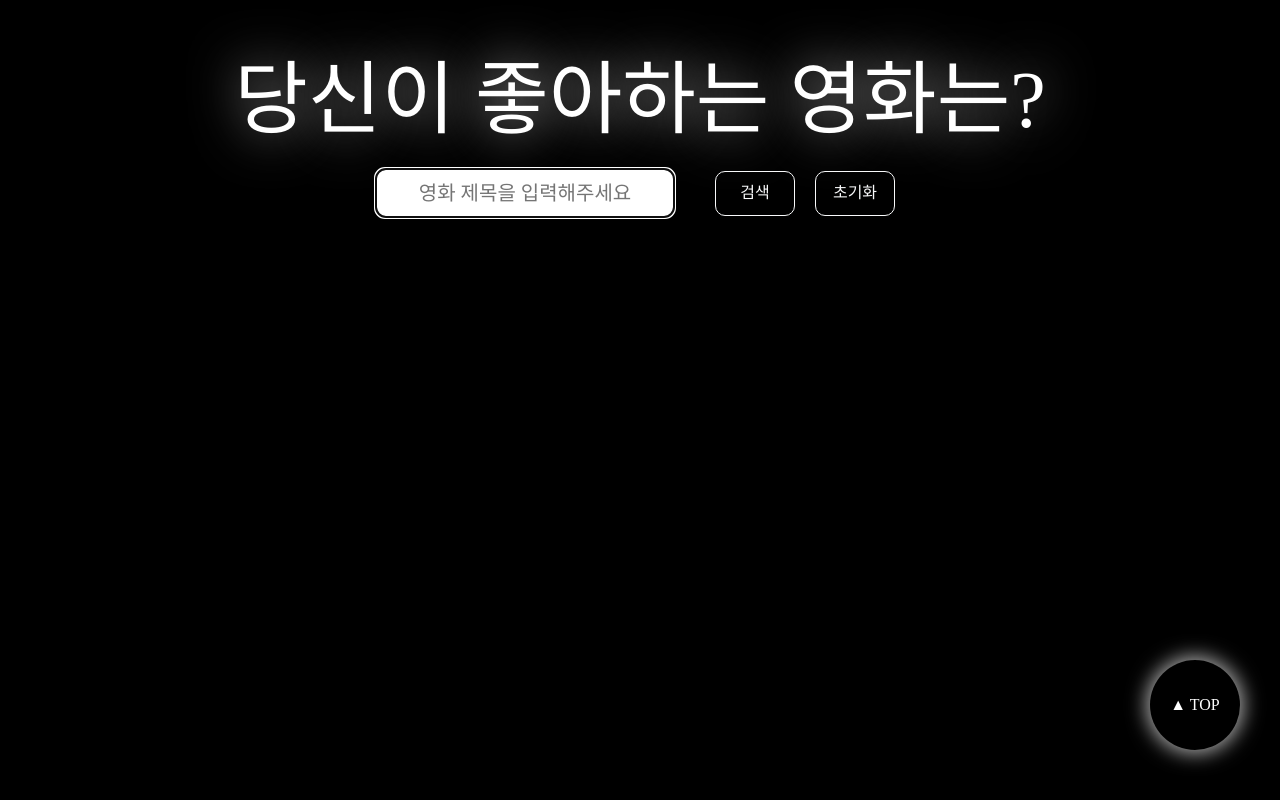
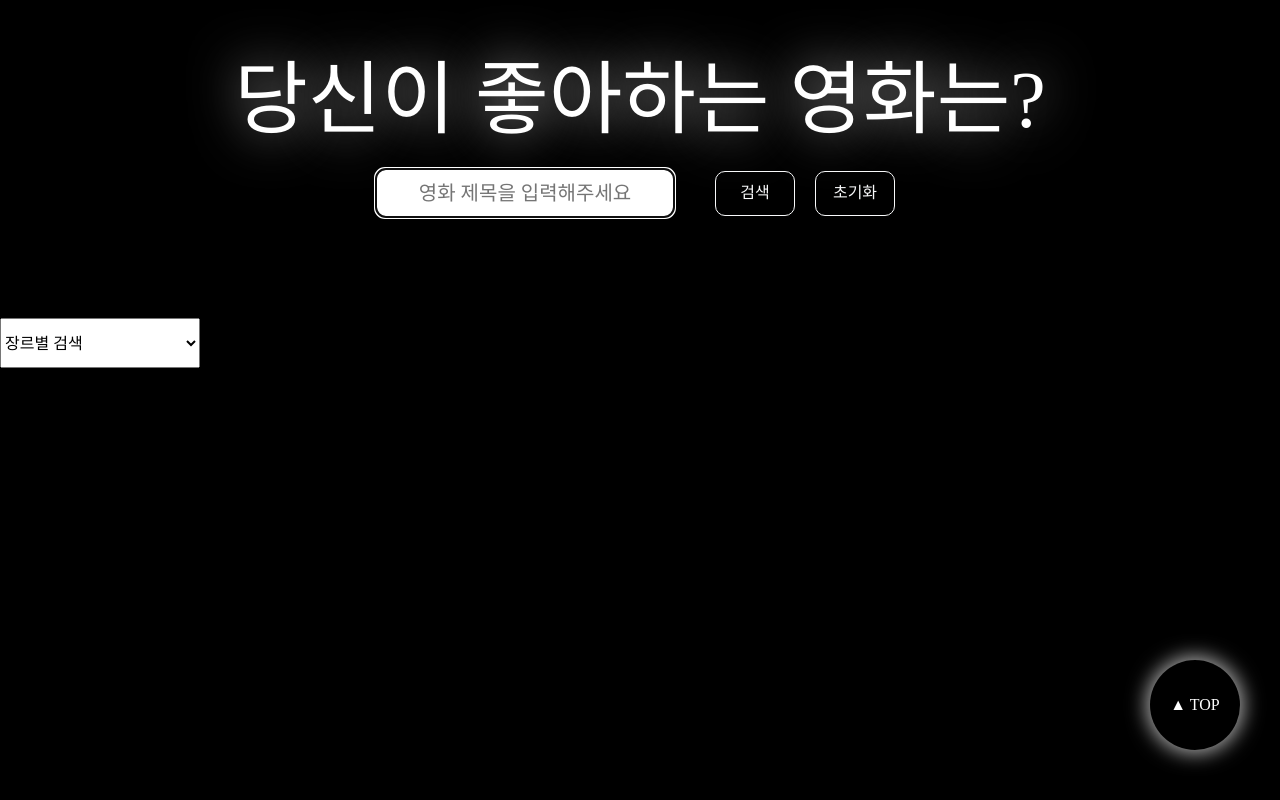
Before and after one commit to KwangSoo1555/sparta-3-week, a plain HTML site: page index.html in a window 1280 px wide. Drawn offline with nearby package versions, Linux system fonts and the light colour scheme; no server answers; a web font is replaced by a local one.

Commit message:
메인화면 장르별 검색 구현 완료

```diff
--- a/index.html
+++ b/index.html
@@ -19,7 +19,22 @@
         <button type="button" class="btn btn-outline-light" id="searchbtn">검색</button>
         <button type="button" class="btn btn-outline-light" onclick="resetCard()">초기화</button>
     </div>
+
+    <!-- 장르 드롭다운 -->
+    <select class="genre_select" id="genre_select" onclick="genre_sort(value)">
+        <option selected>장르별 검색</option>
+        <option value="16">애니메이션</option>
+        <option value="27">공포</option>
+        <option value="28">액션</option>
+        <option value="10749">로맨스</option>
+        <option value="878">SF</option>
+        <option value="35">코미디</option>
+        <option value="14">판타지</option>
+        <option value="53">스릴러</option>
+    </select>
+
     <a href="#" class="upscroll">▲ TOP</a>
+
     <div class="moviecard" id="moviecard">
 
     </div>
--- a/movie.css
+++ b/movie.css
@@ -74,12 +74,16 @@ body {
     border-radius: 10px;
 }
 
+.genre_select {
+    width: 200px;
+    height: 50px;
+}
 
 .moviecard {
     width: 85%;
 
     display:grid;
-    grid-template-columns: repeat(3,1fr);
+    grid-template-columns: repeat(4,1fr);
     place-items: center;
     align-items: center;
 
--- a/movie.js
+++ b/movie.js
@@ -11,12 +11,9 @@ const options = {
 const movieData = [];
 
 async function getdata() {
-    // for (let i = 1; i <= 5; i++){
-        const response = await fetch(`https://api.themoviedb.org/3/movie/top_rated?language=ko-US&page=4`, options);
+    for (let i = 1; i <= 5; i++) {
+        const response = await fetch(`https://api.themoviedb.org/3/movie/top_rated?language=ko-US&page=${i}`, options);
         const data = await response.json();
-    // }
-
-    console.log(data);
 
         // api key 뽑기
         for (item of data['results']) {
@@ -27,8 +24,10 @@ async function getdata() {
             movie['poster_path'] = item['poster_path'];
             movie['vote_average'] = item['vote_average'];
             movie['original_title'] = item['original_title'];
+            movie['genre_ids'] = item['genre_ids'];
 
             movieData.push(movie);
+        };
     };
     return movieData;
 };
@@ -87,7 +86,6 @@ function movieSearch() {
                 movieCardDiv.setAttribute("style", "display: block;")
                 if (searchedData.length - 1 > num) { num++ };
             } else {
-                console.log(searchedData[num]['title'], movieTitle.innerHTML);
                 movieCardDiv.setAttribute("style", "display: none;")
             }
 
@@ -130,3 +128,21 @@ function subPageOpen(clickMovieId) {
 }
 
 print();
+
+// 장르별 검색
+function genre_sort(value) {
+    for (let count = 0; count < movieData.length; count++) {
+        const movieCardDiv = document.querySelector(`#movieCard${count}`);
+        const movie_genre_ids = movieData[count]['genre_ids'];
+
+        if (value === "장르별 검색") {
+            movieCardDiv.setAttribute("style", "display: block;");
+        } else if (movie_genre_ids.includes(Number(value))) {
+            movieCardDiv.setAttribute("style", "display: block;");
+        } else {
+            movieCardDiv.setAttribute("style", "display: none;");
+        }
+
+    };
+
+}
--- a/movie_page.js
+++ b/movie_page.js
@@ -121,7 +121,4 @@ function review_adj(num) {
 
 
 
-
-
-
 print();
```
Also changed, not shown: 1 other file. Lines whose indentation alone changed are shown as unchanged.
